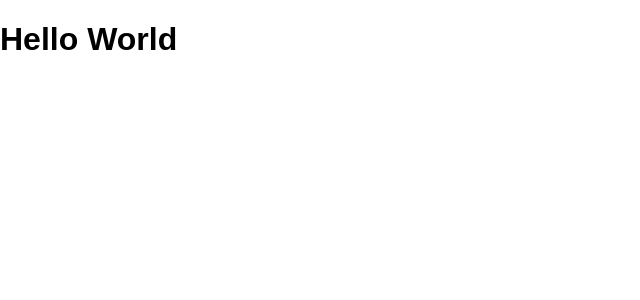
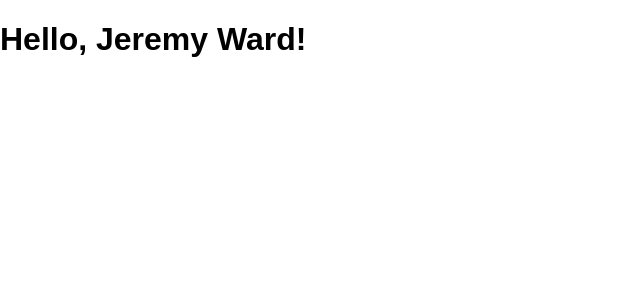
Before and after one commit to jmichaelward/react-learning, a React (Create React App) app: page / in a window 1280 px wide. Shown: the top 300 px of the page, without its empty margins (0-640 px from the left). Built offline with nearby package versions, Linux system fonts and the light colour scheme.

Commit message:
Update src/index.js to go through element example on reactjs.org

```diff
--- a/src/index.js
+++ b/src/index.js
@@ -4,8 +4,28 @@
 //import App from './App';
 import registerServiceWorker from './registerServiceWorker';
 
+// ReactDOM.render(
+// 	<h1>Hello World</h1>,
+// 	document.getElementById('root')
+// );
+
+function formatName(user) {
+	return user.firstName + ' ' + user.lastName;
+}
+
+const user = {
+	firstName: "Jeremy",
+	lastName: "Ward"
+};
+
+const element = (
+	<h1>
+		Hello, {formatName(user)}!
+	</h1>
+);
+
 ReactDOM.render(
-	<h1>Hello World</h1>,
+	element,
 	document.getElementById('root')
 );
 registerServiceWorker();
```
